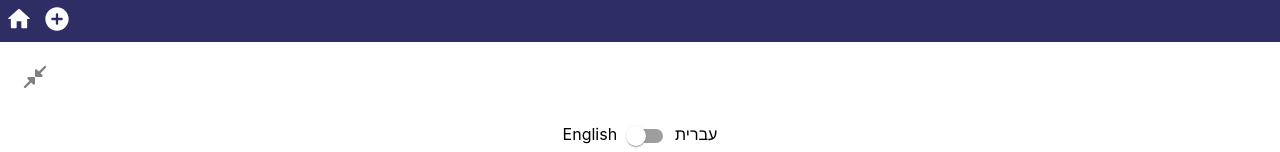
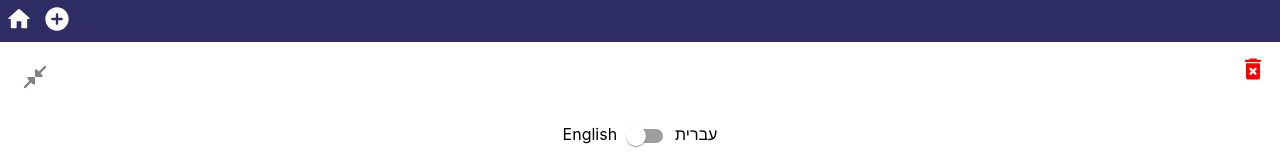
Before and after one commit to YotamGit/Recidex, a React (Create React App) app: page /recipes/edit/1 in a window 1280 px wide. Shown: the top 152 px of the page. Built offline with nearby package versions, Linux system fonts and the light colour scheme.

Commit message:
fix delete issue

```diff
--- a/src/App.js
+++ b/src/App.js
@@ -247,6 +247,7 @@ function App() {
                 <RecipeEditorPage
                   recipes={recipes}
                   onEditRecipe={onEditRecipe}
+                  deleteRecipe={deleteRecipe}
                 />
               </>
             }
--- a/src/components/RecipeEditorPage.js
+++ b/src/components/RecipeEditorPage.js
@@ -1,22 +1,46 @@
 import RecipeEditor from "./RecipeEditor.js";
 import { useParams, useNavigate } from "react-router-dom";
 import "../styles/RecipeEditorPage.css";
+//mui
 import IconButton from "@mui/material/IconButton";
+
+//icons
 import CloseFullscreenRoundedIcon from "@mui/icons-material/CloseFullscreenRounded";
+import DeleteForeverRoundedIcon from "@mui/icons-material/DeleteForeverRounded";
 
-const RecipeEditorPage = ({ recipes, onEditRecipe }) => {
+const RecipeEditorPage = ({ recipes, onEditRecipe, deleteRecipe }) => {
   const navigate = useNavigate();
   const { recipe_id } = useParams();
   const recipe = recipes.filter((recipe) => recipe.id === recipe_id)[0];
+
+  const onDeleteRecipe = () => {
+    deleteRecipe(recipe.id);
+    navigate("/home");
+  };
   return (
     <div className="recipe-editor-page">
+      {recipe && (
+        <>
+          <div className="recipe-editor-page-top-button-row">
             <IconButton
               onClick={() => navigate(-1)}
               style={{ color: "gray", margin: "1%" }}
             >
               <CloseFullscreenRoundedIcon style={{ fontSize: "3.5vh" }} />
             </IconButton>
-      {recipe && <RecipeEditor recipe={recipe} onEditRecipe={onEditRecipe} />}
+            <DeleteForeverRoundedIcon
+              style={{
+                color: "red",
+                margin: "1%",
+                fontSize: "3.5vh",
+                cursor: "pointer",
+              }}
+              onClick={() => onDeleteRecipe()}
+            />
+          </div>
+          <RecipeEditor recipe={recipe} onEditRecipe={onEditRecipe} />
+        </>
+      )}
     </div>
   );
 };
--- a/src/styles/RecipeEditorPage.css
+++ b/src/styles/RecipeEditorPage.css
@@ -3,3 +3,8 @@
   flex-direction: column;
   align-items: stretch; */
 }
+.recipe-editor-page-top-button-row {
+  display: flex;
+  flex-direction: row;
+  justify-content: space-between;
+}
```
Lines whose indentation alone changed are shown as unchanged.
